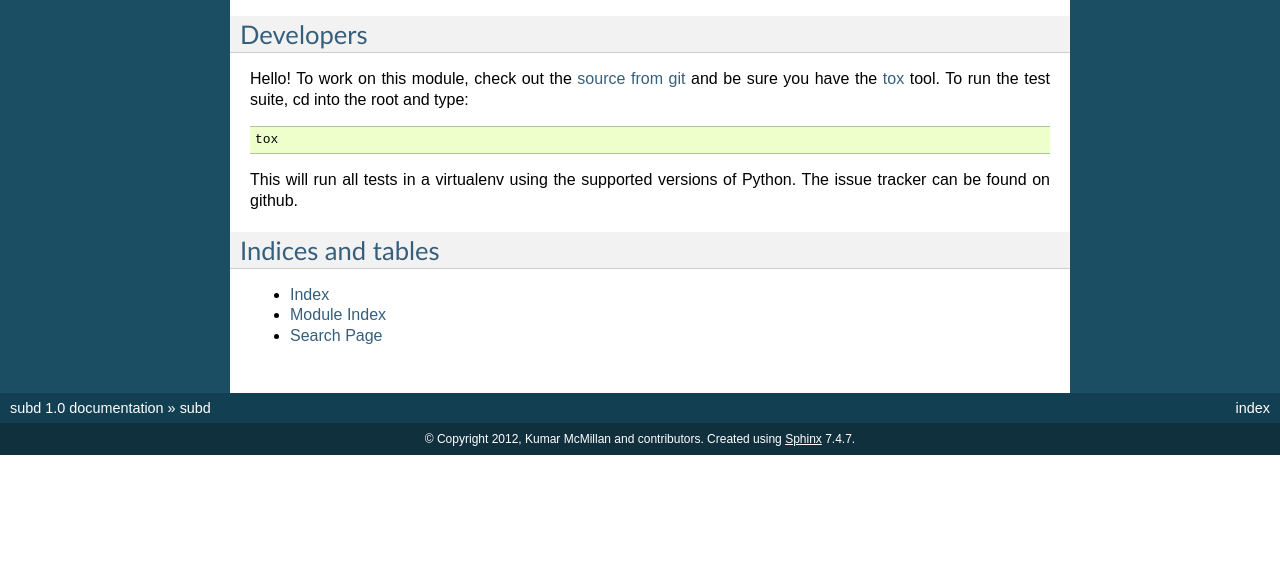
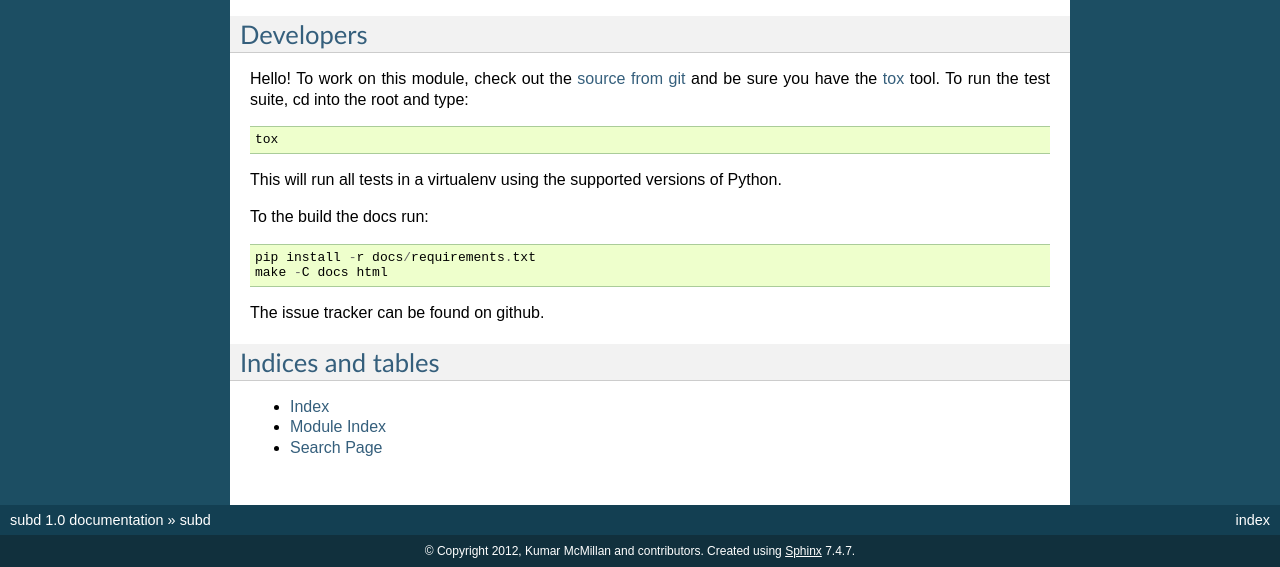
Before and after one commit to kumar303/desub, a Sphinx documentation site: the page built from docs/index.rst, in a window 1280 px wide, cut to the strip 731-1298 px from the top of the page. Built offline with Sphinx 7.4.7, drawn with Linux system fonts in a browser that asks for light colours; before the commit the page ends 1186 px from its top, so only the background shows below that.

Commit message:
Added some docs

```diff
--- a/README.rst
+++ b/README.rst
@@ -4,3 +4,5 @@ This is useful for making a web interface (or whatever) to monitor a
 process running in the background. You can start a
 process from a web request and serve subsequent requests
 to report status on and show output for the process you started earlier.
+
+Full documentation: http://subd.readthedocs.org/en/latest/
--- a/docs/index.rst
+++ b/docs/index.rst
@@ -46,6 +46,12 @@ you have the tox_ tool. To run the test suite, cd into the root and type::
     tox
 
 This will run all tests in a virtualenv using the supported versions of Python.
+
+To the build the docs run::
+
+    pip install -r docs/requirements.txt
+    make -C docs html
+
 The issue tracker can be found on github.
 
 .. _`source from git`: https://github.com/kumar303/subd
```
